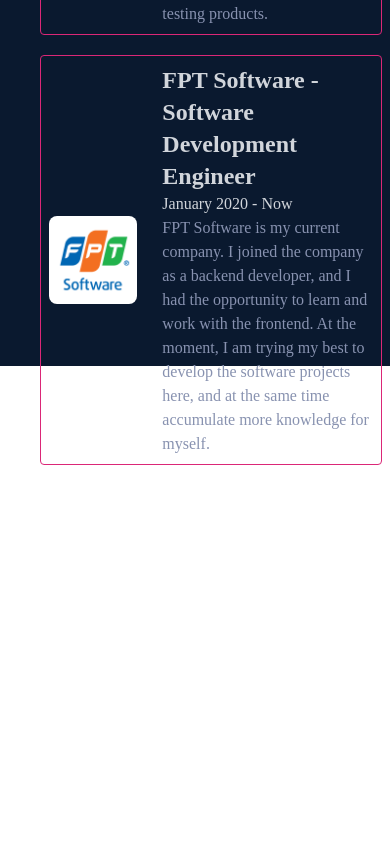
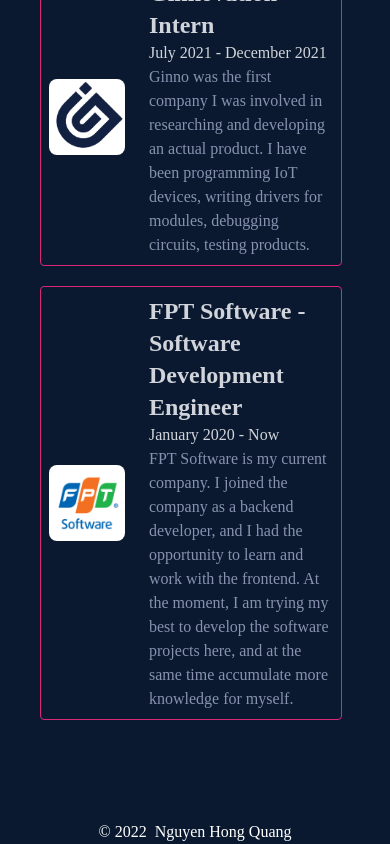
Before and after one commit to NHQuang58/portfolio, a React (Create React App) app: page / in a window 390 px wide. Shown: the part 3010-3854 px from the top of the page. Before the commit the page ends 3495 px from the top, so only its background shows below. Built offline with nearby package versions, Linux system fonts and the light colour scheme.

Commit message:
responsive for work page

```diff
--- a/src/App.js
+++ b/src/App.js
@@ -3,15 +3,17 @@
 import Navbar from "./components/Navbar";
 import Skills from "./pages/Skills";
 import Work from "./pages/Work";
+import Footer from "./components/Footer";
 
 function App() {
   return (
-    <div className="bg-dark-background">
+    <div>
       <Navbar />
       <Home />
       <About />
       <Skills />
       <Work />
+      <Footer />
     </div>
   );
 }
--- a/src/components/Footer/index.jsx
+++ b/src/components/Footer/index.jsx
@@ -1,7 +1,12 @@
 import React from "react";
 
 const Footer = () => {
-  return <div className="bg-dark-background text-white">Footer</div>;
+  const currentYear = new Date().getFullYear();
+  return (
+    <div className="bg-dark-background pt-20 text-white w-full flex items-center justify-center">
+      <span className="mr-2">&copy; {currentYear}</span>Nguyen Hong Quang
+    </div>
+  );
 };
 
 export default Footer;
--- a/src/pages/Work/index.jsx
+++ b/src/pages/Work/index.jsx
@@ -31,8 +31,8 @@
 ];
 const Work = () => {
   return (
-    <div name="work" className="w-full h-screen bg-dark-background text-gray-300">
-      <div className="max-w-[1000px] mx-auto pl-10 flex flex-col justify-center items-start w-full h-full">
+    <div name="work" className="w-full sm:pt-0 pt-10 bg-dark-background text-gray-300">
+      <div className="max-w-[1000px] mx-auto px-10 flex flex-col justify-center items-start w-full h-full">
         {/* Intro of page */}
         <div>
           <p className="title">Work</p>
```
